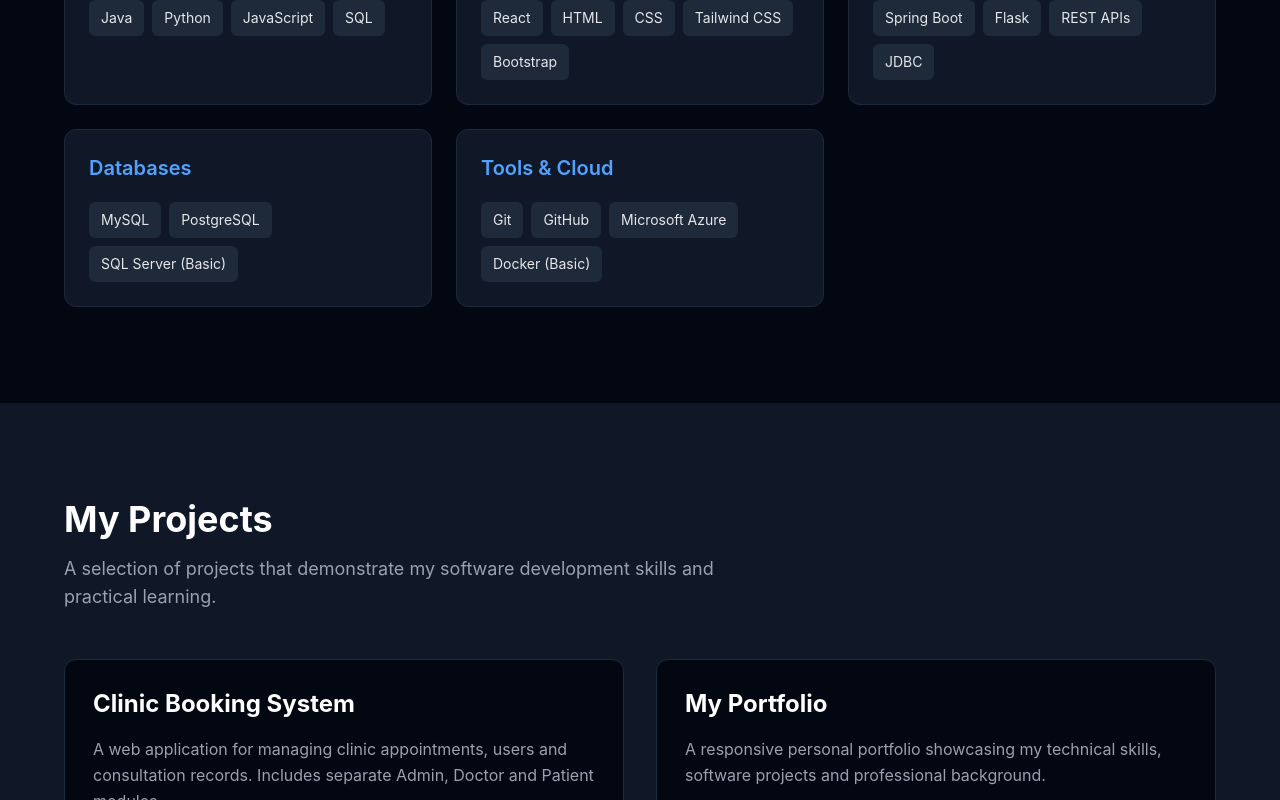
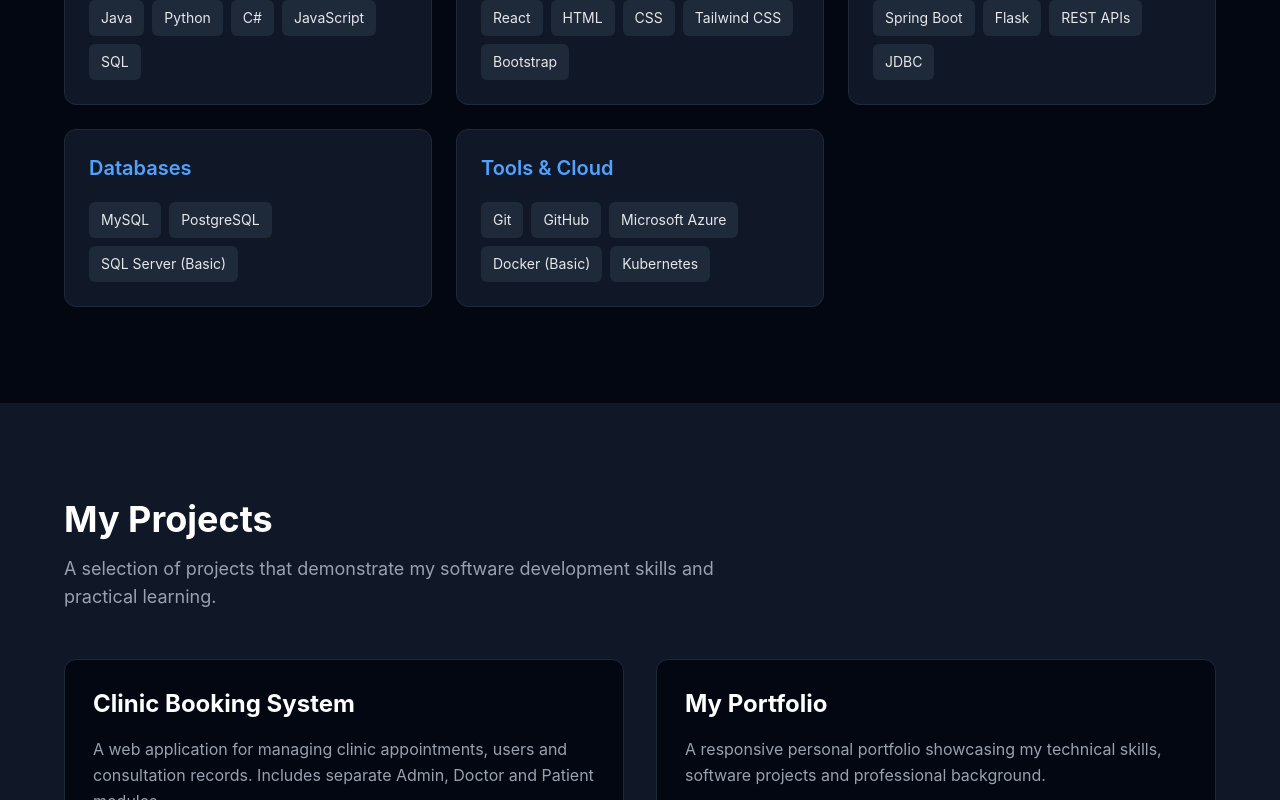
Before and after one commit to Manqasana-Lepota/manqasana-dev-portfolio, a React (Vite) app: page / in a window 1280 px wide. Shown: the part 1675-2475 px from the top of the page. Built offline with nearby package versions, Linux system fonts and the light colour scheme.

Commit message:
added C# and Kubernetes

```diff
--- a/src/components/Skills.jsx
+++ b/src/components/Skills.jsx
@@ -2,7 +2,7 @@
 const skillGroups = [
   {
     title: "Programming Languages",
-    skills: ["Java", "Python", "JavaScript", "SQL"],
+    skills: ["Java", "Python", "C#", "JavaScript", "SQL"],
   },
   {
     title: "Frontend Development",
@@ -18,7 +18,7 @@ const skillGroups = [
   },
   {
     title: "Tools & Cloud",
-    skills: ["Git", "GitHub", "Microsoft Azure", "Docker (Basic)"],
+    skills: ["Git", "GitHub", "Microsoft Azure", "Docker (Basic)", "Kubernetes"],
   },
 ]
 
```
